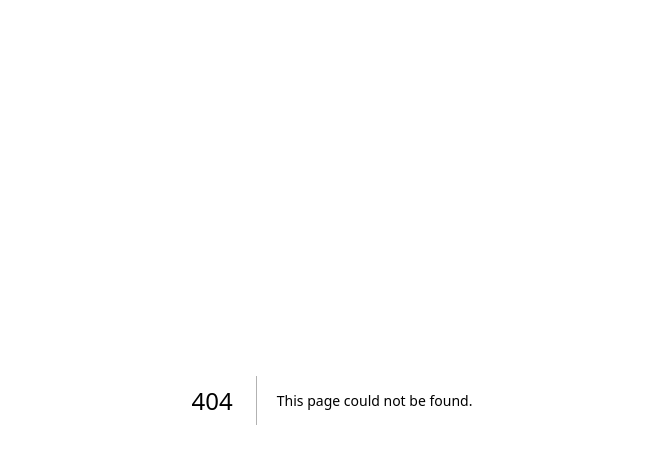
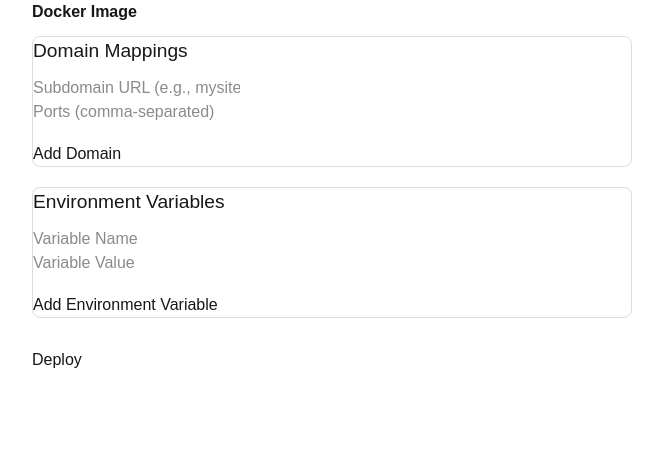
Before and after one commit to upayanmazumder/KodeSphere, a Next.js app in the folder app/: page /import in a window 1280 px wide. Before the commit this address had no page. Shown: the top 464 px of the page, without its empty margins (308-971 px from the left). Built offline with nearby package versions, Linux system fonts and the light colour scheme.

Commit message:
Add import page and enhance API with CORS support and environment variable handling

```diff
--- /dev/null
+++ b/app/components/import/import.js
@@ -0,0 +1,199 @@
+import React, { useState } from "react";
+import styles from "./import.module.css";
+import { K8S_API_URL } from "@/shared/api";
+
+const Import = () => {
+  const [formData, setFormData] = useState({
+    image: "",
+    domains: [{ url: "", ports: "" }],
+    env_variables: [{ key: "", value: "" }],
+  });
+  const [successMessage, setSuccessMessage] = useState("");
+  const [errorMessage, setErrorMessage] = useState("");
+
+  const handleSubmit = async (e) => {
+    e.preventDefault();
+    setSuccessMessage("");
+    setErrorMessage("");
+
+    const payload = {
+      image: formData.image,
+      domains: formData.domains.map((domain) => ({
+        url: domain.url,
+        ports: domain.ports.split(",").map((port) => parseInt(port.trim())),
+      })),
+      env_variables: formData.env_variables.reduce((acc, curr) => {
+        if (curr.key && curr.value) acc[curr.key] = curr.value;
+        return acc;
+      }, {}),
+    };
+
+    try {
+      const response = await fetch(`${K8S_API_URL}/deploy`, {
+        method: "POST",
+        headers: {
+          "Content-Type": "application/json",
+        },
+        body: JSON.stringify(payload),
+      });
+
+      const result = await response.json();
+
+      if (response.ok) {
+        setSuccessMessage(result.message);
+      } else {
+        const errorDetail = result.detail || "Unknown error occurred";
+        const failedDomain =
+          errorDetail.match(/Error deploying app for (.*?):/)?.[1] || "";
+        setErrorMessage(
+          `${errorDetail} ${failedDomain ? `(Domain: ${failedDomain})` : ""}`
+        );
+      }
+    } catch (error) {
+      console.error("Error:", error);
+      setErrorMessage("Failed to connect to deployment server");
+    }
+  };
+
+  const addDomain = () => {
+    setFormData((prev) => ({
+      ...prev,
+      domains: [...prev.domains, { url: "", ports: "" }],
+    }));
+  };
+
+  const addEnvVar = () => {
+    setFormData((prev) => ({
+      ...prev,
+      env_variables: [...prev.env_variables, { key: "", value: "" }],
+    }));
+  };
+
+  return (
+    <form onSubmit={handleSubmit} className={styles.container}>
+      {/* Success/Error Messages */}
+      {successMessage && (
+        <div className={`${styles.alert} ${styles["alert-success"]}`}>
+          ✅ {successMessage}
+        </div>
+      )}
+
+      {errorMessage && (
+        <div className={`${styles.alert} ${styles["alert-danger"]}`}>
+          ❌ {errorMessage}
+        </div>
+      )}
+
+      {/* Image Input */}
+      <div className="mb-3">
+        <label className={styles["form-label"]}>Docker Image</label>
+        <input
+          type="text"
+          className="form-control"
+          value={formData.image}
+          onChange={(e) => setFormData({ ...formData, image: e.target.value })}
+          required
+        />
+      </div>
+
+      {/* Domains Section */}
+      <div className={`card ${styles.card}`}>
+        <div className="card-body">
+          <h5 className={styles["card-title"]}>Domain Mappings</h5>
+          {formData.domains.map((domain, index) => (
+            <div key={index} className="row mb-2">
+              <div className="col-md-6">
+                <input
+                  type="text"
+                  className="form-control"
+                  placeholder="Subdomain URL (e.g., mysite.vitians.in)"
+                  value={domain.url}
+                  onChange={(e) => {
+                    const newDomains = [...formData.domains];
+                    newDomains[index].url = e.target.value;
+                    setFormData({ ...formData, domains: newDomains });
+                  }}
+                  required
+                />
+              </div>
+              <div className="col-md-4">
+                <input
+                  type="text"
+                  className="form-control"
+                  placeholder="Ports (comma-separated)"
+                  value={domain.ports}
+                  onChange={(e) => {
+                    const newDomains = [...formData.domains];
+                    newDomains[index].ports = e.target.value;
+                    setFormData({ ...formData, domains: newDomains });
+                  }}
+                  required
+                />
+              </div>
+            </div>
+          ))}
+          <button
+            type="button"
+            className={`btn btn-secondary ${styles["btn-secondary"]}`}
+            onClick={addDomain}
+          >
+            Add Domain
+          </button>
+        </div>
+      </div>
+
+      {/* Environment Variables */}
+      <div className={`card ${styles.card}`}>
+        <div className="card-body">
+          <h5 className={styles["card-title"]}>Environment Variables</h5>
+          {formData.env_variables.map((env, index) => (
+            <div key={index} className="row mb-2">
+              <div className="col-md-5">
+                <input
+                  type="text"
+                  className="form-control"
+                  placeholder="Variable Name"
+                  value={env.key}
+                  onChange={(e) => {
+                    const newEnv = [...formData.env_variables];
+                    newEnv[index].key = e.target.value;
+                    setFormData({ ...formData, env_variables: newEnv });
+                  }}
+                />
+              </div>
+              <div className="col-md-5">
+                <input
+                  type="text"
+                  className="form-control"
+                  placeholder="Variable Value"
+                  value={env.value}
+                  onChange={(e) => {
+                    const newEnv = [...formData.env_variables];
+                    newEnv[index].value = e.target.value;
+                    setFormData({ ...formData, env_variables: newEnv });
+                  }}
+                />
+              </div>
+            </div>
+          ))}
+          <button
+            type="button"
+            className={`btn btn-secondary ${styles["btn-secondary"]}`}
+            onClick={addEnvVar}
+          >
+            Add Environment Variable
+          </button>
+        </div>
+      </div>
+
+      <button
+        type="submit"
+        className={`btn btn-primary ${styles["btn-primary"]}`}
+      >
+        Deploy
+      </button>
+    </form>
+  );
+};
+
+export default Import;
--- /dev/null
+++ b/app/components/import/import.module.css
@@ -0,0 +1,41 @@
+/* DeploymentForm.module.css */
+
+.container {
+    max-width: 600px;
+    margin: auto;
+  }
+
+  .form-label {
+    font-weight: bold;
+  }
+
+  .card {
+    margin-bottom: 20px;
+    border: 1px solid #ddd;
+    border-radius: 8px;
+  }
+
+  .card-title {
+    font-size: 1.2rem;
+    margin-bottom: 10px;
+  }
+
+  .alert {
+    padding: 10px;
+    border-radius: 5px;
+  }
+
+  .alert-success {
+    background-color: #d4edda;
+    color: #155724;
+  }
+
+  .alert-danger {
+    background-color: #f8d7da;
+    color: #721c24;
+  }
+
+  .btn-secondary,
+  .btn-primary {
+    margin-top: 10px;
+  }
--- /dev/null
+++ b/app/pages/import.js
@@ -0,0 +1,9 @@
+import Import from "../components/import/import";
+
+export default function ImportPage() {
+  return (
+    <main>
+      <Import />
+    </main>
+  );
+}
--- a/app/shared/api.js
+++ b/app/shared/api.js
@@ -1,11 +1,13 @@
-import dotenv from 'dotenv';
+import dotenv from "dotenv";
 
 dotenv.config();
 
-const API_URL = process.env.NODE_ENV === 'development'
-    ? 'http://localhost:5000'
-    : 'https://api.ks.upayan.dev';
+const API_URL =
+  process.env.NODE_ENV === "development"
+    ? "http://localhost:5000"
+    : "https://api.ks.upayan.dev";
 
 console.log("API URL:", API_URL);
 
+export const K8S_API_URL = "https://k8s.vitians.in";
 export default API_URL;
```
Also changed, not shown: 1 other file (tests, documents, lock files or other folders).
